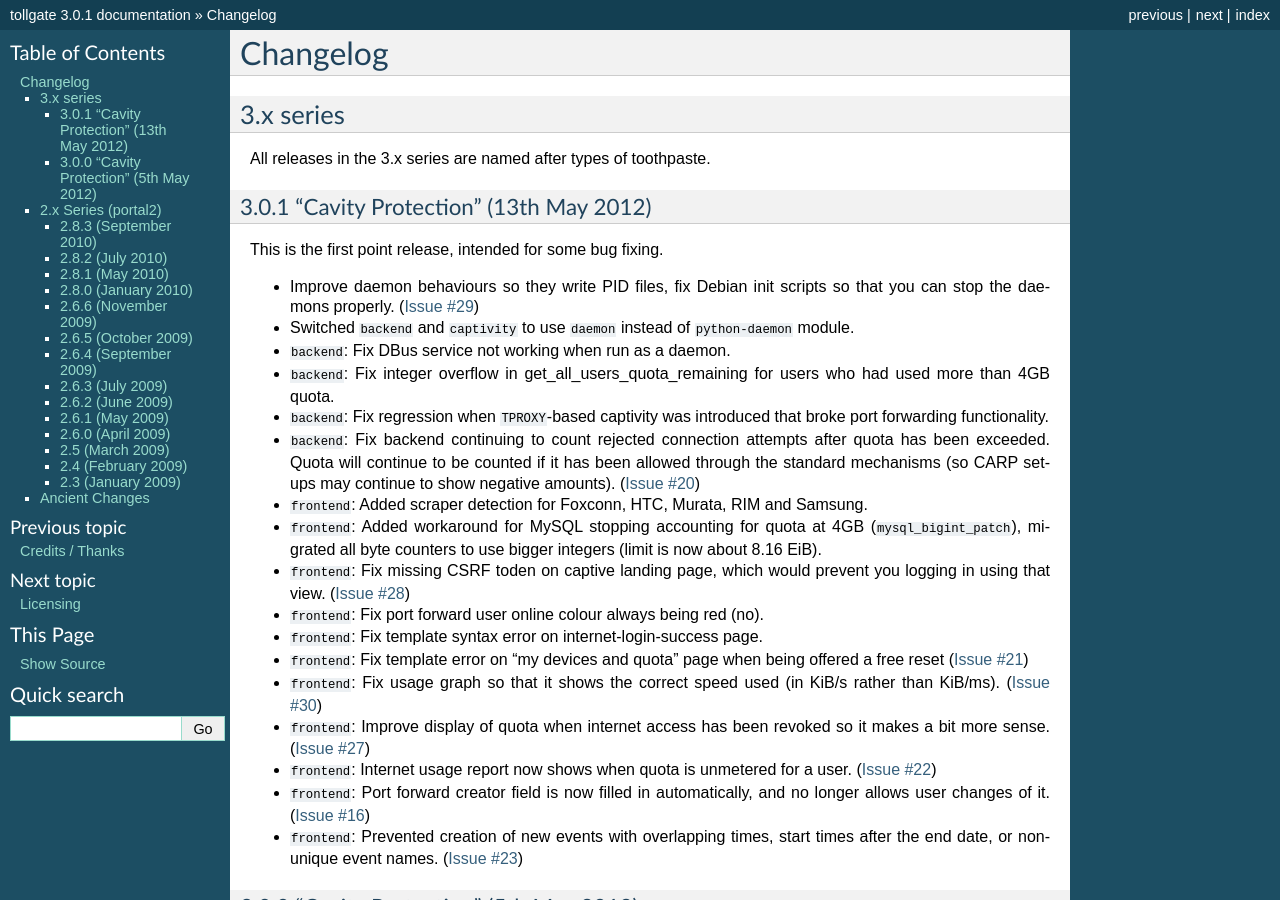
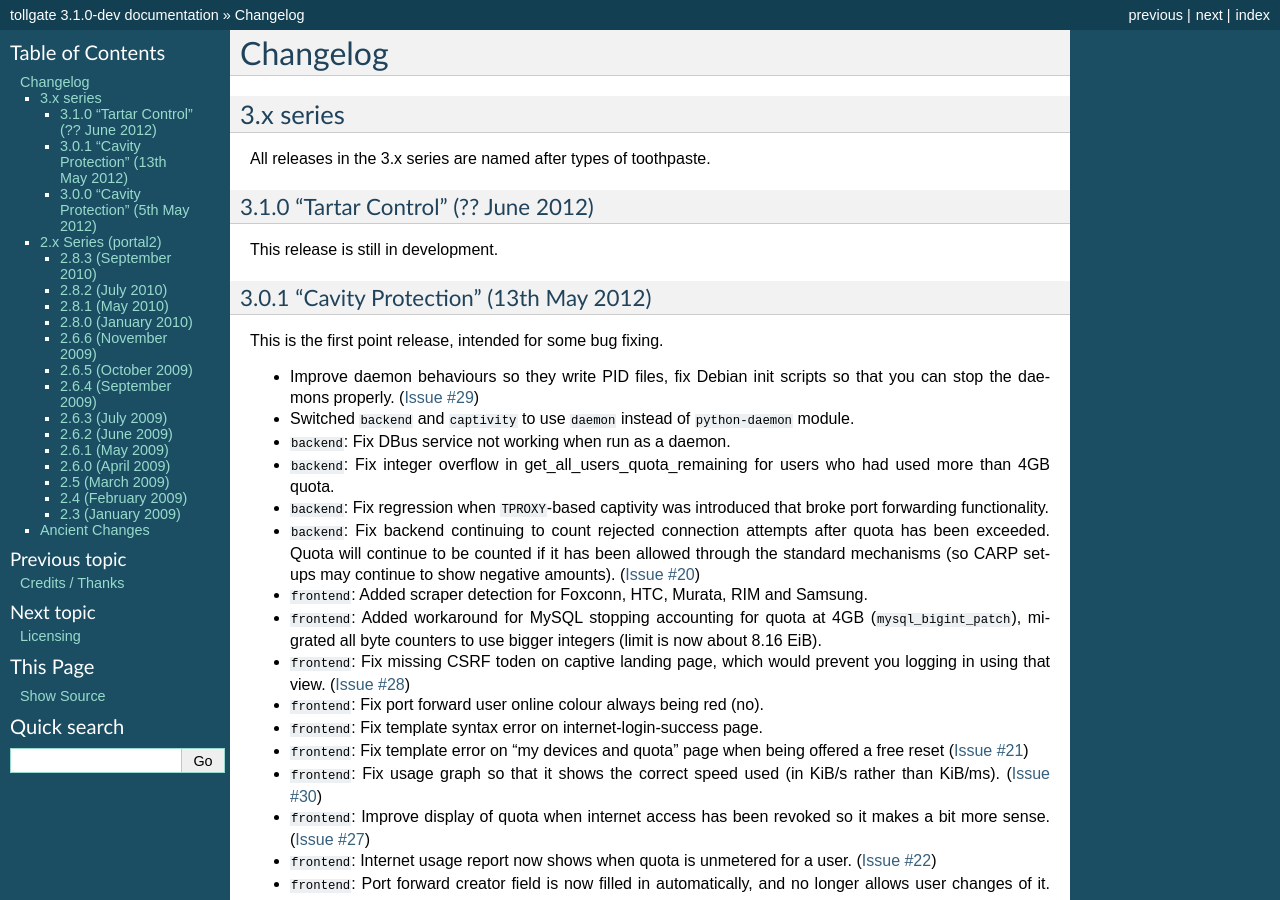
Before and after one commit to micolous/tollgate, a Sphinx documentation site: the page built from docs/changelog.rst, in a window 1280 px wide and 900 px high. Built offline with Sphinx 7.4.7, drawn with Linux system fonts in a browser that asks for light colours; some of the changed text lies outside the part shown.

Commit message:
Bump version strings to 3.1.0-dev for starting work on Tartar Control.

```diff
--- a/docs/changelog.rst
+++ b/docs/changelog.rst
@@ -6,6 +6,12 @@ Changelog
 ==========
 
 All releases in the 3.x series are named after types of toothpaste.
+
+3.1.0 "Tartar Control" (?? June 2012)
+-------------------------------------
+
+This release is still in development.
+
 
 3.0.1 "Cavity Protection" (13th May 2012)
 -----------------------------------------
--- a/docs/conf.py
+++ b/docs/conf.py
@@ -50,7 +50,7 @@ copyright = u'2012, Michael Farrell'
 # The short X.Y version.
 version = '3.0'
 # The full version, including alpha/beta/rc tags.
-release = '3.0.1'
+release = '3.1.0-dev'
 
 # The language for content autogenerated by Sphinx. Refer to documentation
 # for a list of supported languages.
--- a/setup.py
+++ b/setup.py
@@ -4,7 +4,7 @@ from setuptools import setup, find_packages
 
 setup(
 	name="tollgate",
-	version="3.0.1",
+	version="3.1.0-dev",
 	description="Python/Django-based captive portal for LAN parties.",
 	author="Michael Farrell",
 	author_email="micolous@gmail.com",
--- a/tollgate/__init__.py
+++ b/tollgate/__init__.py
@@ -1 +1 @@
-__version__ = '3.0.1'
+__version__ = '3.1.0-dev'
```
Also changed, not shown: README.md (+1 -1 lines).
